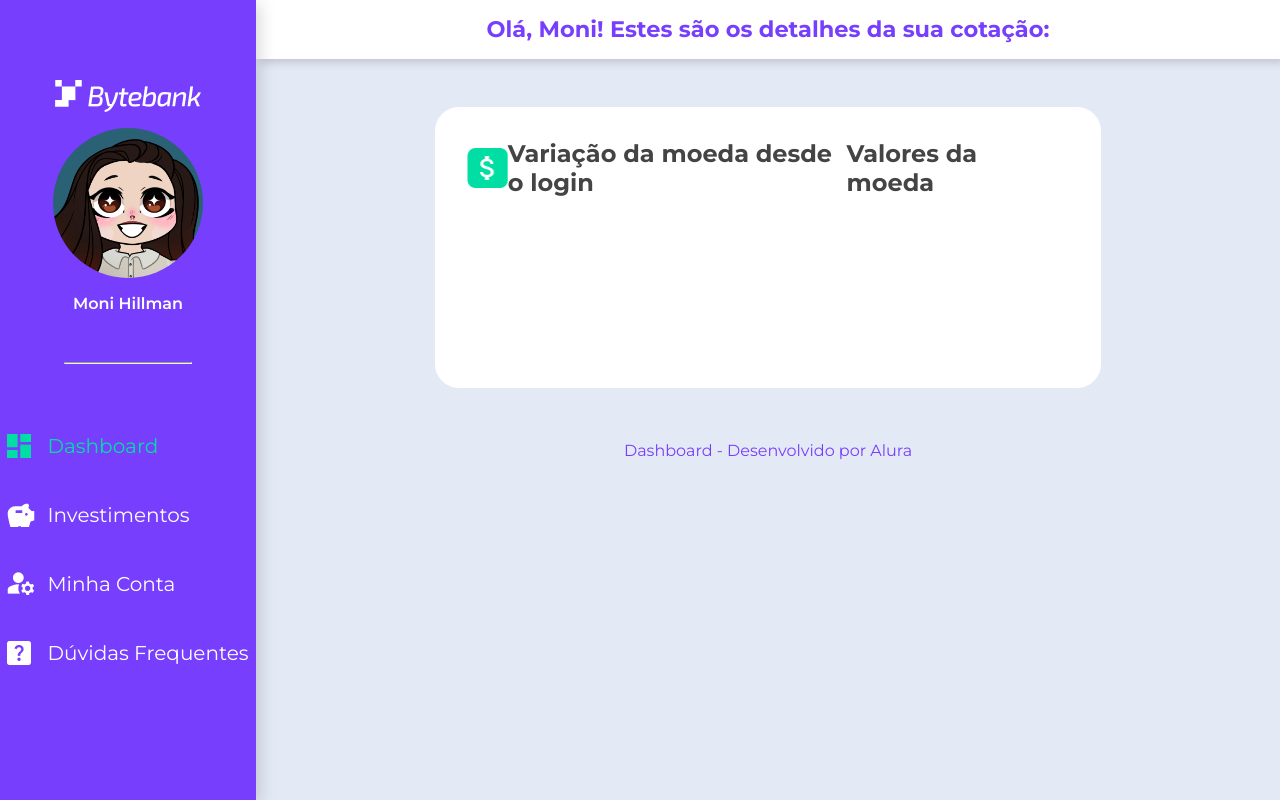
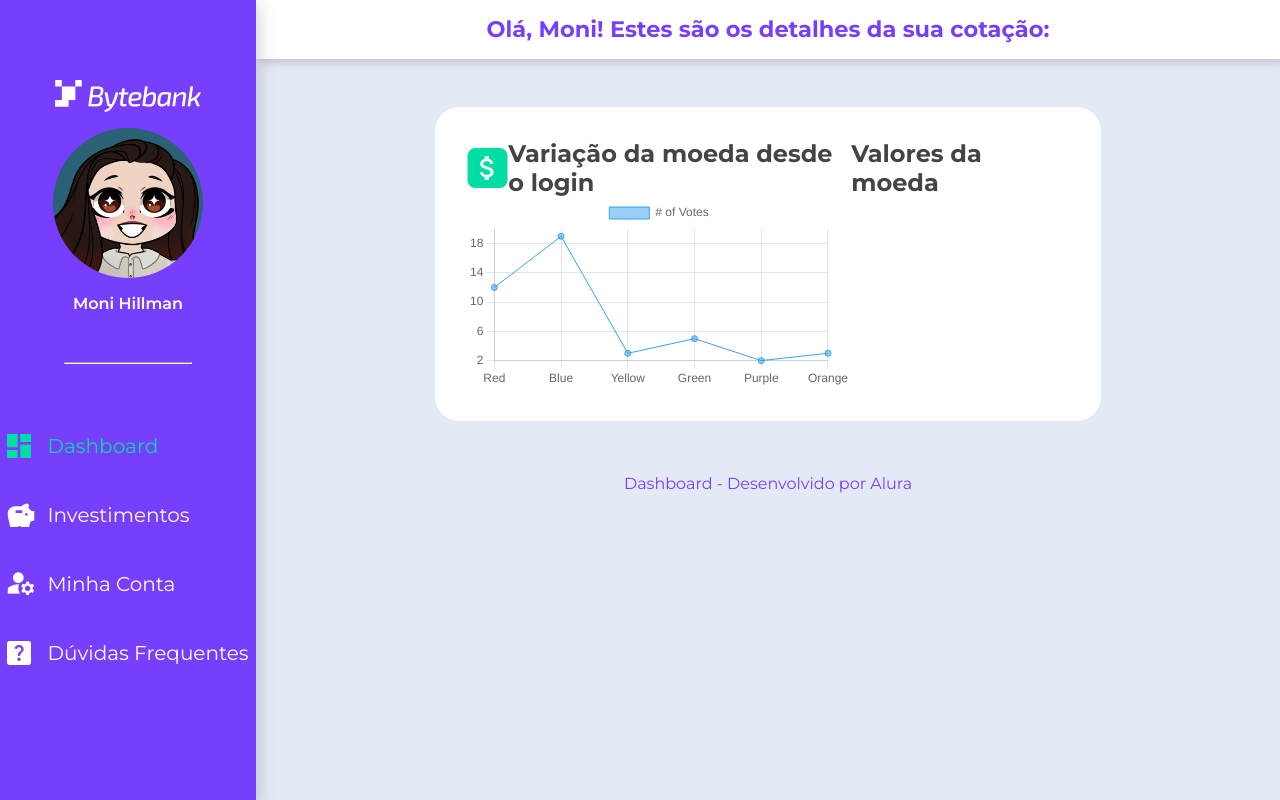
Before and after one commit to Natalia-Timote/bytebank-cota--o, a plain HTML site: page index.html in a window 1280 px wide. Drawn offline with nearby package versions, Linux system fonts and the light colour scheme; no server answers.

Commit message:
insrindo graficoParaDolar através de chart.js e criando conectaAPI

```diff
--- a/index.html
+++ b/index.html
@@ -52,6 +52,7 @@
   </main>
 
   <script src="https://cdn.jsdelivr.net/npm/chart.js"></script>
+  <script src="./script/scripts.js" type="module"></script>
 
 </body>
 
--- /dev/null
+++ b/script/scripts.js
@@ -0,0 +1,21 @@
+const graficoDolar = document.getElementById('graficoDolar');
+
+const graficoParaDolar = new Chart(graficoDolar, {
+  type: 'line',
+  data: {
+    labels: ['Red', 'Blue', 'Yellow', 'Green', 'Purple', 'Orange'],
+    datasets: [{
+      label: '# of Votes',
+      data: [12, 19, 3, 5, 2, 3],
+      borderWidth: 1
+    }]
+  }
+});
+
+async function conectaAPI() {
+  const conecta = await fetch('https://economia.awesomeapi.com.br/json/last/USD-BRL');
+  const conectaTraduzido = await conecta.json();
+  console.log(conectaTraduzido);
+}
+
+conectaAPI();
```
